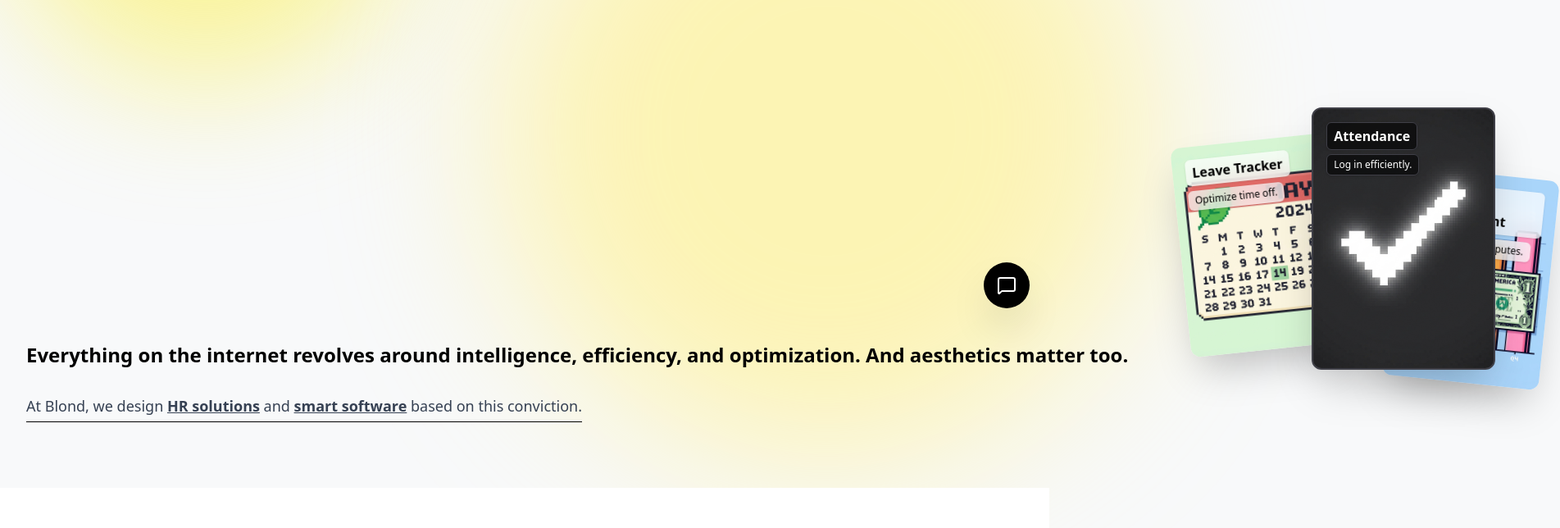
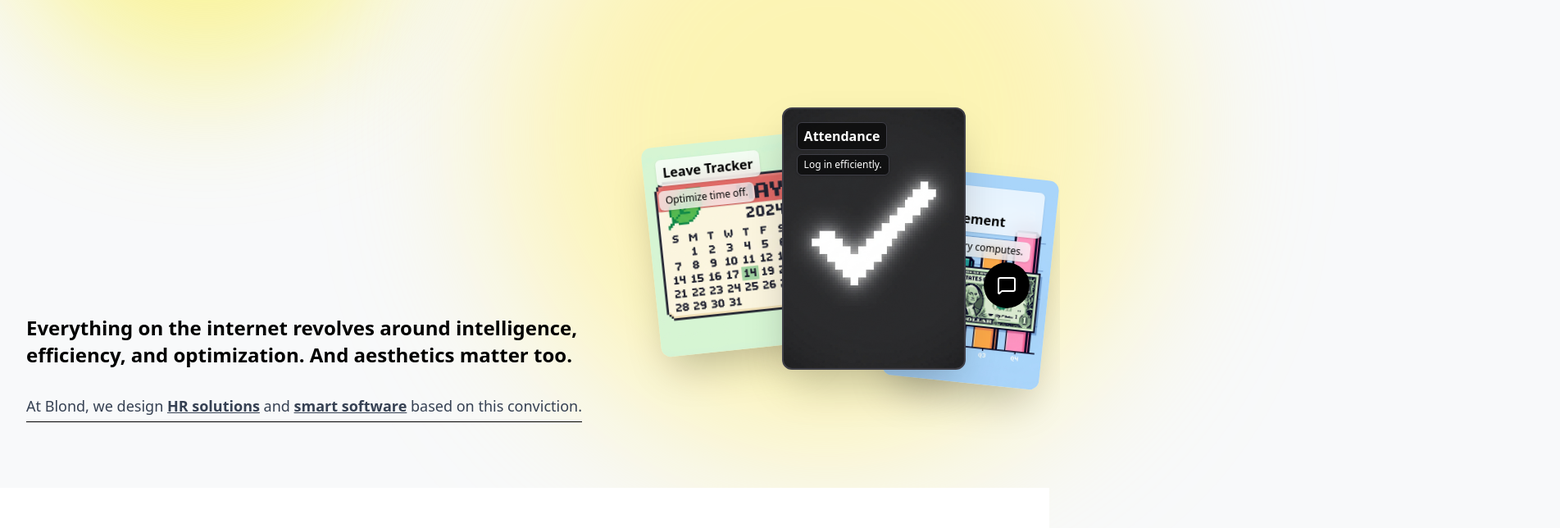
Before and after one commit to shreegaurij-hash/Human-Resource-Management-Systems, a Next.js app: page / in a window 1280 px wide. Shown: the part 400-1044 px from the top of the page at 82% size, 1903 px wide, since content can reach past the window. Built offline with nearby package versions, Linux system fonts and the light colour scheme.

Commit message:
fix(ui): revert home grid to prevent text overlapping and cards flying offscreen

```diff
--- a/src/components/Home/HomePage.tsx
+++ b/src/components/Home/HomePage.tsx
@@ -105,14 +105,14 @@ export const HomePage: React.FC<HomePageProps> = ({ onLogin }) => {
         </motion.h1>
 
         {/* Lower Section */}
-        <div className="flex flex-col md:flex-row justify-between items-end gap-16 mt-auto pb-20 w-full">
+        <div className="grid grid-cols-1 md:grid-cols-[60%_40%] gap-8 mt-auto pb-20 w-full items-end">
           <motion.div
             initial={{ opacity: 0, x: -20 }}
             animate={{ opacity: 1, x: 0 }}
             transition={{ duration: 0.8, delay: 0.2 }}
-            className="flex flex-col justify-end flex-1"
+            className="flex flex-col justify-end"
           >
-            <p className="text-xl md:text-2xl font-bold mb-8 leading-snug whitespace-normal md:whitespace-nowrap">
+            <p className="text-xl lg:text-2xl font-bold mb-8 leading-snug">
               Everything on the internet revolves around intelligence, efficiency, and optimization. And aesthetics matter too.
             </p>
             <p className="text-lg text-gray-700 leading-relaxed border-b border-black pb-1 inline-block w-fit">
@@ -124,7 +124,7 @@ export const HomePage: React.FC<HomePageProps> = ({ onLogin }) => {
             initial={{ opacity: 0, scale: 0.95 }}
             animate={{ opacity: 1, scale: 1 }}
             transition={{ duration: 0.8, delay: 0.4 }}
-            className="relative h-96 w-full hidden md:block md:w-[450px] shrink-0"
+            className="relative h-96 w-full hidden md:block"
           >
             {/* Mocked Cards imitating the image */}
             <div className="absolute top-10 left-0 w-48 h-64 rounded-xl shadow-2xl p-4 transform -rotate-6 transition-transform hover:rotate-0 hover:z-30 z-10 flex flex-col justify-between" style={{ backgroundImage: 'url(/leave_tracker.jpg)', backgroundSize: 'cover', backgroundPosition: 'center' }}>
```
